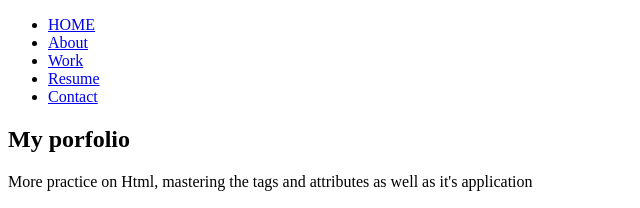
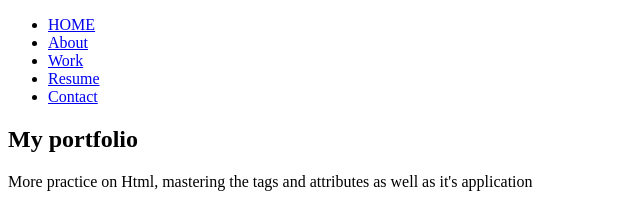
Before and after one commit to William8210/My-first-Html-project, a plain HTML site: page project.html in a window 1280 px wide. Shown: the top 208 px of the page, 0-640 px from the left. Drawn offline with Linux system fonts and the light colour scheme.

Commit message:
Adding changes

```diff
--- a/project.html
+++ b/project.html
@@ -20,7 +20,7 @@
 
     <!--Hero section starts here-->
     <section>
-      <h1>My porfolio</h1>
+      <h1>My portfolio</h1>
       <p>
         More practice on Html, mastering the tags and attributes as well as it's
         application
```
Also changed, not shown: Joem's.html (+15 -0 lines).
